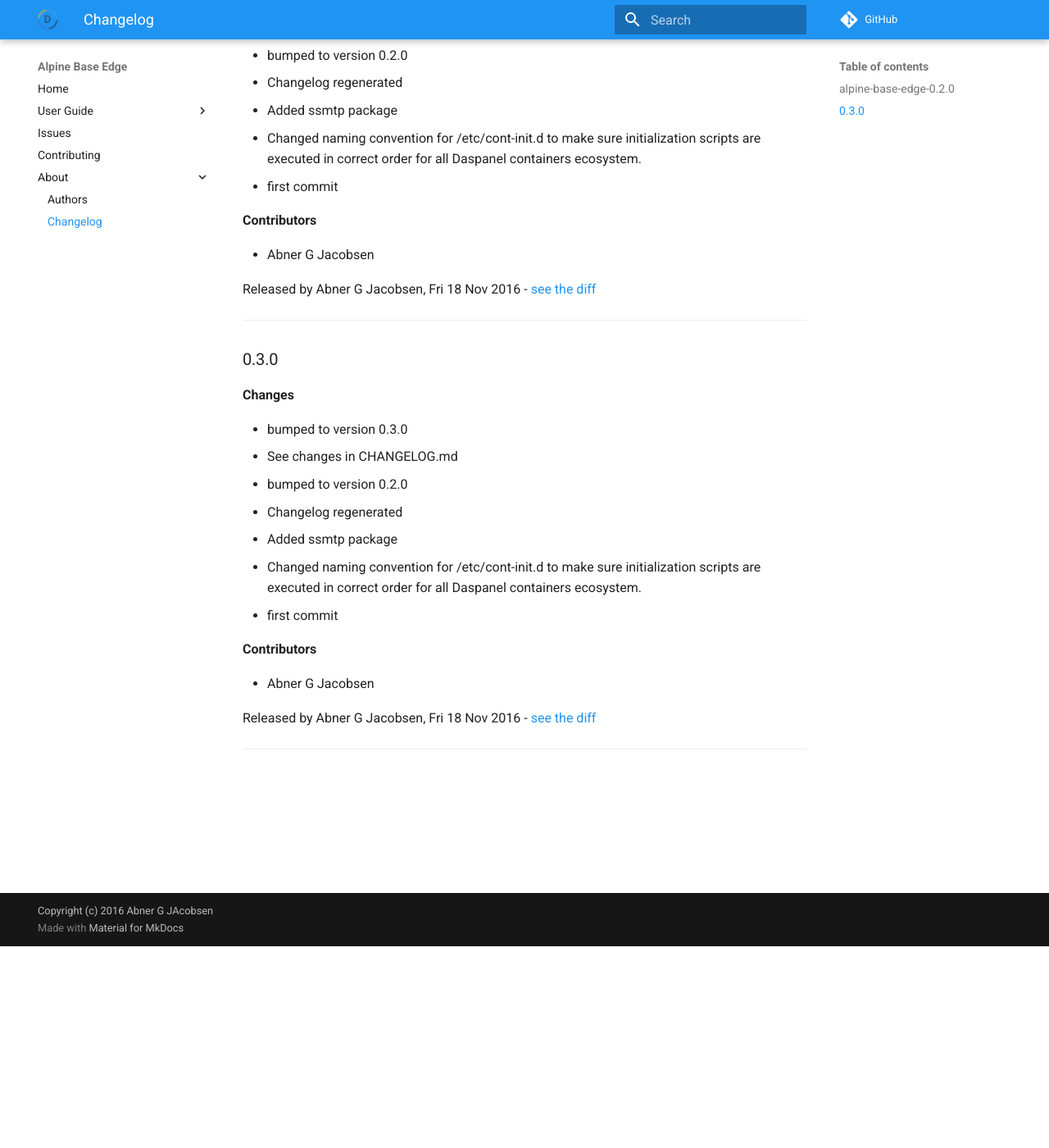
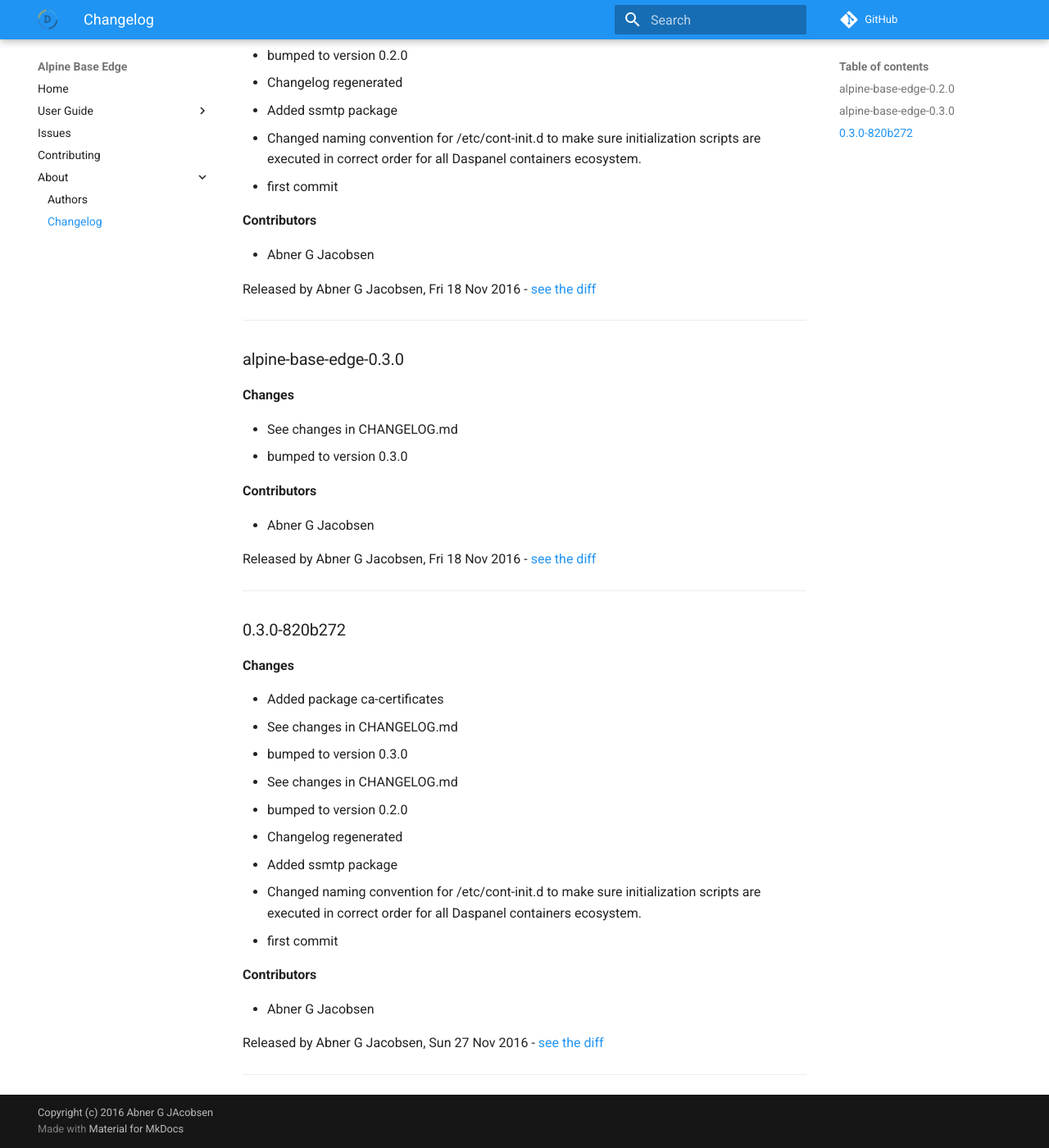
Before and after one commit to daspanel/alpine-base-edge, an MkDocs documentation site: the page built from docs/changelog.md, in a window 1280 px wide and 1400 px high, scrolled down 246 px. Shown: the whole window at 82% size. Built offline with MkDocs 1.6.1 and Material for MkDocs 9.7.7, drawn with Linux system fonts in a browser that asks for light colours; comment, search, counter and statistics services are not loaded; old or Windows-style settings are respelled for this version of MkDocs.

Commit message:
Patch release

```diff
--- a/docs/changelog.md
+++ b/docs/changelog.md
@@ -18,9 +18,25 @@ Released by Abner G Jacobsen, Fri 18 Nov 2016 -
 [see the diff](https://github.com/admindaspanel/alpine-base-edge/compare/...#diff)
 ______________
 
-### 0.3.0
+### alpine-base-edge-0.3.0
 __Changes__
 
+- See changes in CHANGELOG.md
+- bumped to version 0.3.0
+
+__Contributors__
+
+- Abner G Jacobsen
+
+Released by Abner G Jacobsen, Fri 18 Nov 2016 -
+[see the diff](https://github.com/admindaspanel/alpine-base-edge/compare/...#diff)
+______________
+
+### 0.3.0-820b272
+__Changes__
+
+- Added package ca-certificates
+- See changes in CHANGELOG.md
 - bumped to version 0.3.0
 - See changes in CHANGELOG.md
 - bumped to version 0.2.0
@@ -33,6 +49,6 @@ __Contributors__
 
 - Abner G Jacobsen
 
-Released by Abner G Jacobsen, Fri 18 Nov 2016 -
-[see the diff](https://github.com/admindaspanel/alpine-base-edge/compare/675257927983aa89fd8beff517a0862dc7ea683d...0.3.0#diff)
+Released by Abner G Jacobsen, Sun 27 Nov 2016 -
+[see the diff](https://github.com/admindaspanel/alpine-base-edge/compare/675257927983aa89fd8beff517a0862dc7ea683d...0.3.0-820b272#diff)
 ______________
```
Also changed, not shown: CHANGELOG.md (+19 -3 lines).
